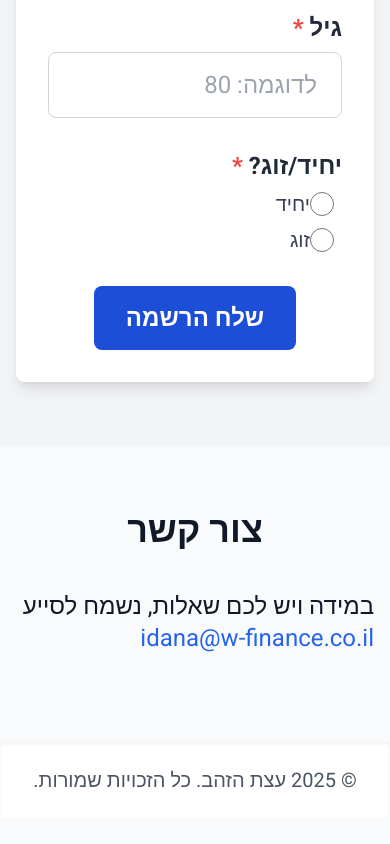
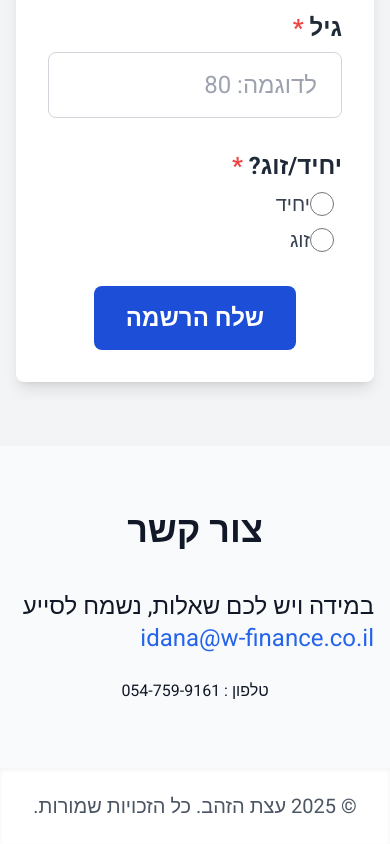
Before and after one commit to kfiros94/WFinance-PensionConsulting_LandingPage, a website: page client_side/index.html in a window 390 px wide. Shown: the part 1843-2687 px from the top of the page. Before the commit the page ends 2661 px from the top, so only its background shows below. Drawn offline with nearby package versions, Linux system fonts and the light colour scheme; a web font is replaced by a local one.

Commit message:
Add phone number to contact us

```diff
--- a/client_side/index.html
+++ b/client_side/index.html
@@ -187,6 +187,7 @@
           <a href="mailto:idana@w-finance.co.il" class="text-blue-600 hover:underline">
               idana@w-finance.co.il
           </a>
+          <p>טלפון : 054-759-9161</p>
         </span>
       </p>
     </div>
```
